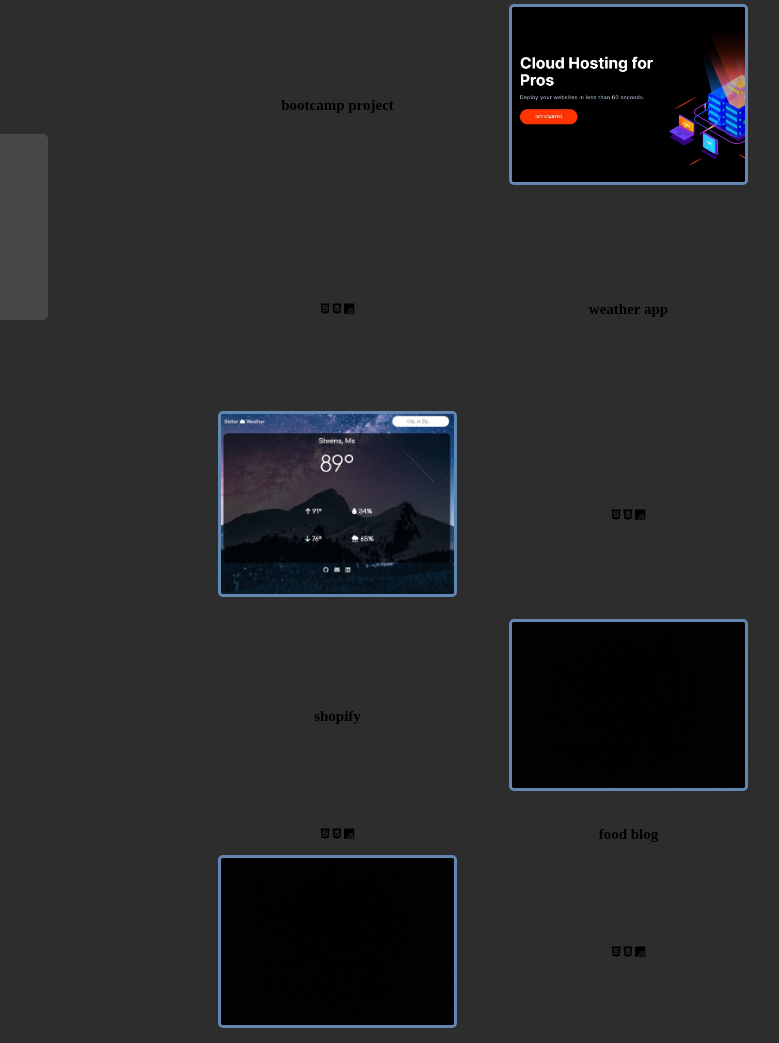
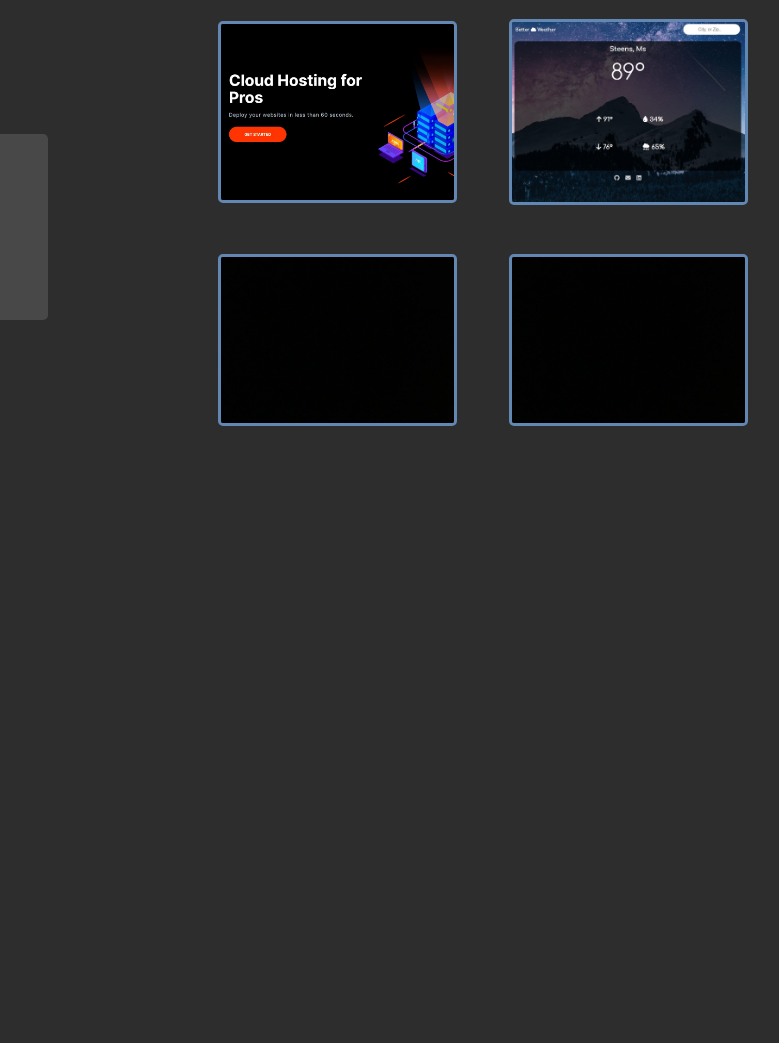
Before and after one commit to Jsburns05/WebDev.Portfolio, a website built with Parcel: page index.html in a window 1280 px wide. Shown: the part 210-1253 px from the top of the page, 398-1177 px from the left. After the commit the page ends 800 px from the top, so only its background shows below. Built offline with nearby package versions, Linux system fonts and the light colour scheme.

Commit message:
projects work

```diff
--- a/index.html
+++ b/index.html
@@ -42,48 +42,28 @@
 
         <div class="projects-container">
             <div class="projects-title-main">
-                <h1 class="projects-header">/projects</h1>
+                <h1>/projects</h1>
             </div>
-            <div class="projects-title-container">
-                <h2 class="projects-title">bootcamp project</h2>
+            <div class="project-link-container">
+                <a class="project-link" href="http://burnsify.netlify.app">
+                    <img src="/imgs/moshify.img.jpg" alt="">
+                </a>
             </div>
-            <a href="https://burnsify.netlify.app/" target="blank" class="project-link">
-                <img src="/imgs/moshify.img.jpg" alt="" class="project-img">
-            </a>
-            <h3 class="projects-specs"><i class="fa-brands fa-html5"></i>
-                <i class="fa-brands fa-css3-alt"></i>
-                <i class="fa-brands fa-js"></i>
-            </h3>
-            <div class="projects-title-container">
-                <h2 class="projects-title">weather app</h2>
+            <div class="project-link-container">
+                <a class="project-link" href="http://bttrwthr.netlify.app">
+                    <img src="/imgs/weather.app.jpg" alt="">
+                </a>
             </div>
-            <a href="https://bttrwthr.netlify.app/" target="blank" class="project-link">
-                <img src="/imgs/weather.app.jpg" alt="" class="project-img">
-            </a>
-            <h3 class="projects-specs"><i class="fa-brands fa-html5"></i>
-                <i class="fa-brands fa-css3-alt"></i>
-                <i class="fa-brands fa-js"></i>
-            </h3>
-            <div class="projects-title-container">
-                <h2 class="projects-title">shopify</h2>
+            <div class="project-link-container">
+                <a class="project-link" href="http://burnsify.netlify.app">
+                    <img src="/imgs/blank page.jpg" alt="">
+                </a>
             </div>
-            <a href="https://burnsify.netlify.app/" target="blank" class="project-link">
-                <img src="/imgs/blank page.jpg" alt="" class="project-img">
-            </a>
-            <h3 class="projects-specs"><i class="fa-brands fa-html5"></i>
-                <i class="fa-brands fa-css3-alt"></i>
-                <i class="fa-brands fa-js"></i>
-            </h3>
-            <div class="projects-title-container">
-                <h2 class="projects-title">food blog</h2>
+            <div class="project-link-container">
+                <a class="project-link" href="http://burnsify.netlify.app">
+                    <img src="/imgs/blank page.jpg" alt="">
+                </a>
             </div>
-            <a href="https://burnsify.netlify.app/" target="blank" class="project-link">
-                <img src="/imgs/blank page.jpg" alt="" class="project-img">
-            </a>
-            <h3 class="projects-specs"><i class="fa-brands fa-html5"></i>
-                <i class="fa-brands fa-css3-alt"></i>
-                <i class="fa-brands fa-js"></i>
-            </h3>
         </div>
     </main>
     <script src="https://kit.fontawesome.com/d04f7e3426.js" crossorigin="anonymous"></script>
```
